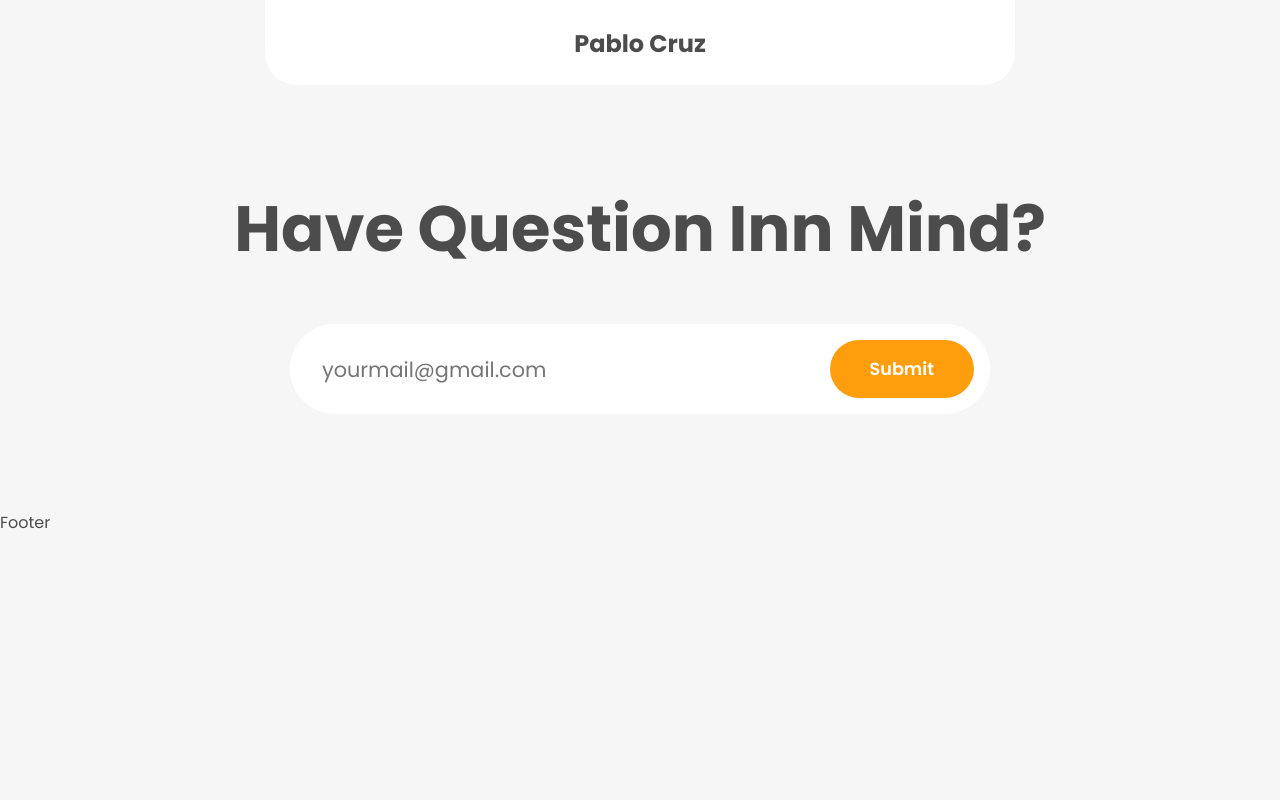
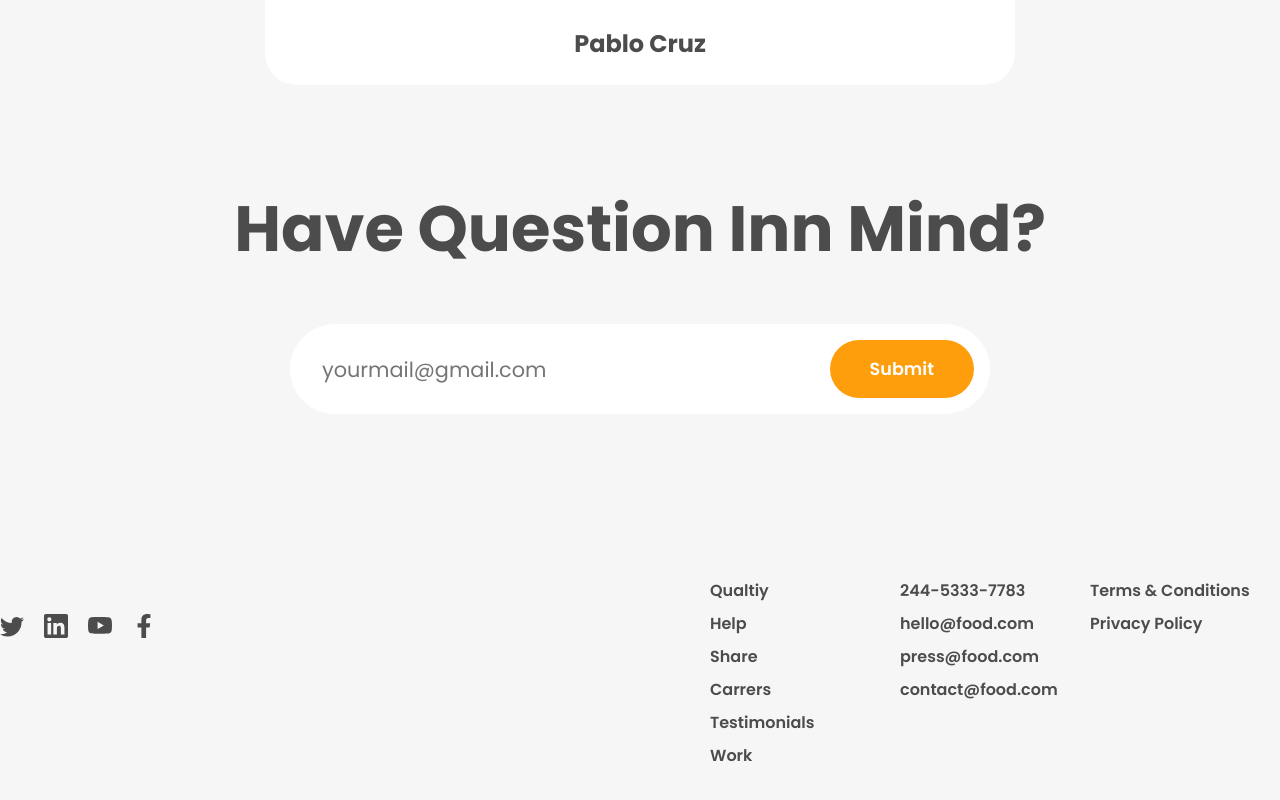
Before and after one commit to pablo-cruzbr/food-delivery-landing-page, a React (Vite) app: page / in a window 1280 px wide. Shown: the part 3516-4316 px from the top of the page. Before the commit the page ends 4051 px from the top, so only its background shows below. Built offline with nearby package versions, Linux system fonts and the light colour scheme.

Commit message:
feat: update section "footer"

```diff
--- a/src/components/Footer.jsx
+++ b/src/components/Footer.jsx
@@ -1,9 +1,43 @@
 import React from 'react'
+import { BsTwitter } from "react-icons/bs";
+import { SiLinkedin } from "react-icons/si";
+import { BsYoutube } from "react-icons/bs";
+import { FaFacebookF } from "react-icons/fa";
 
 const Footer = () => {
   return (
-    <div>
-      Footer
+    <div className="footer-wrapper">
+      <div className="footer-section-one">
+        <div className="footer-logo-container">
+
+        </div>
+        <div className="footer-icons">
+          <BsTwitter />
+          <SiLinkedin />
+          <BsYoutube />
+          <FaFacebookF />
+        </div>
+      </div>
+      <div className="footer-section-two">
+        <div className="footer-section-columns">
+          <span>Qualtiy</span>
+          <span>Help</span>
+          <span>Share</span>
+          <span>Carrers</span>
+          <span>Testimonials</span>
+          <span>Work</span>
+        </div>
+        <div className="footer-section-columns">
+          <span>244-5333-7783</span>
+          <span>hello@food.com</span>
+          <span>press@food.com</span>
+          <span>contact@food.com</span>
+        </div>
+        <div className="footer-section-columns">
+          <span>Terms & Conditions</span>
+          <span>Privacy Policy</span>
+        </div>
+      </div>
     </div>
   )
 }
```
